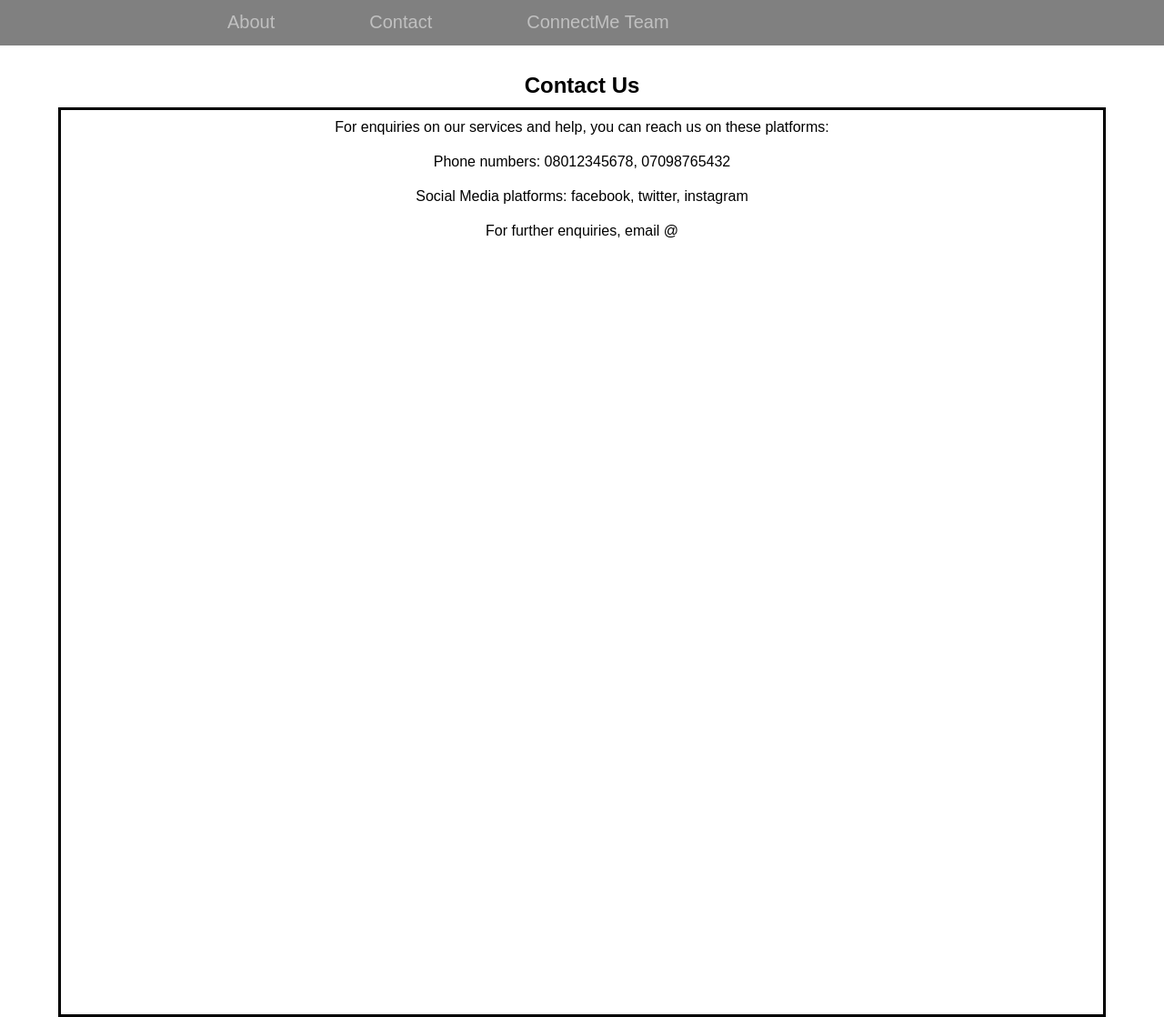
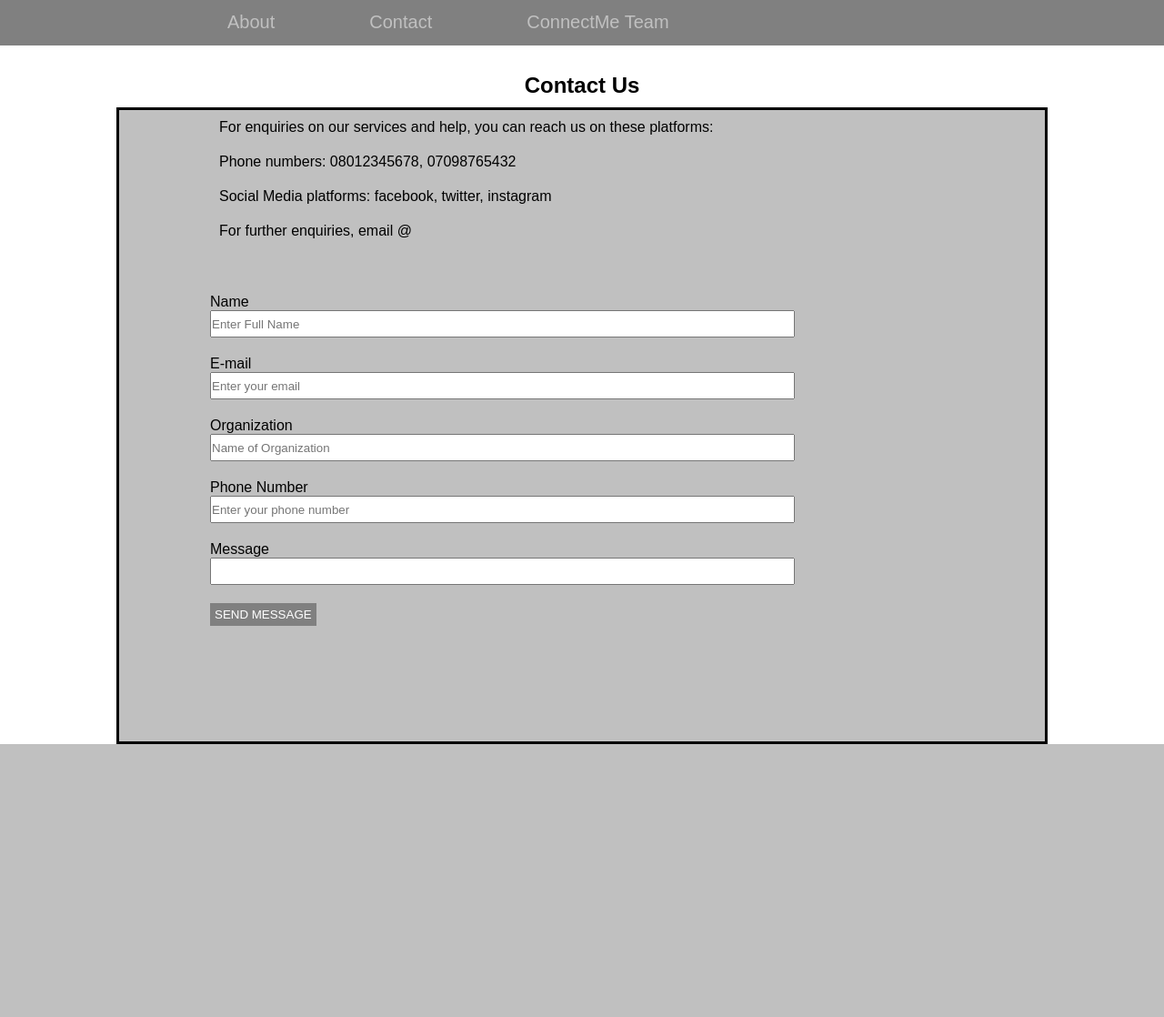
Before and after one commit to Mufasa4dev/connectME, a PHP site: page /contact.html in a window 1280 px wide; the page is wider, and only the part inside the window is pictured. Shown: the part 80-1198 px from the top of that part at 91% size. After the commit the page ends 898 px from the top of that part, so only its background shows below. Run offline with PHP 8.4, Linux system fonts and the light colour scheme.

Commit message:
I added the form section

```diff
--- a/contact.html
+++ b/contact.html
@@ -1,11 +1,13 @@
 <!DOCTYPE html>
 <html lang="en">
+
 <head>
     <meta charset="UTF-8">
     <meta name="viewport" content="width=device-width, initial-scale=1.0">
     <title>Contact Us | ConnectME</title>
     <link rel="stylesheet" href="css/contact.css">
 </head>
+
 <body>
     <div id="container">
         <section id="header">
@@ -23,16 +25,32 @@
             </div>
         </section>
         <section id="meet">
-        <div style="text-align: center;">
+            <div>
                 <h1>Contact Us</h1>
                 <div id="main">
                     <p>For enquiries on our services and help, you can reach us on these platforms:</p>
                     <p>Phone numbers: 08012345678, 07098765432</p>
                     <p>Social Media platforms: facebook, twitter, instagram</p>
                     <p>For further enquiries, email @</p>
+                    <form action="">
+                        <label for="name">Name</label> <br>
+                        <input type="text" placeholder="Enter Full Name"> <br>
+                        <label for="email">E-mail</label> <br>
+                        <input type="text" placeholder="Enter your email"> <br>
+                        <label for="organization">Organization</label> <br>
+                        <input type="text" placeholder="Name of Organization"> <br>
+                        <label for="phone number">Phone Number</label> <br>
+                        <input type="number" placeholder="Enter your phone number"> <br>
+                        <label for="message">Message</label> <br>
+                        <input type="text"> <br>
+                        <button id="send">SEND MESSAGE</button>
+                    </form>
                 </div>
             </div>
+
         </section>
+
     </div>
 </body>
+
 </html>
--- a/css/contact.css
+++ b/css/contact.css
@@ -76,12 +76,30 @@ header img{
 }
 #main{
     border: solid;
-    width: 90%;
-    height: 1000px;
+    background-color: silver;
+    width: 80%;
+    height: 700px;
     margin: auto;
+    padding-left: 100px;
 }
 #main p{
     padding: 10px;
+}
+form{
+    margin-top: 50px;
+}
+input{
+    margin-bottom: 20px;
+    width: 70%;
+    height: 30px;
+    outline-style: none;
+}
+#send{
+    border: none;
+    outline-style: none;
+    background-color: gray;
+    color: white;
+    padding: 5px;
 }
 
 @media(max-width:750px){
```
Lines whose indentation alone changed are shown as unchanged.
